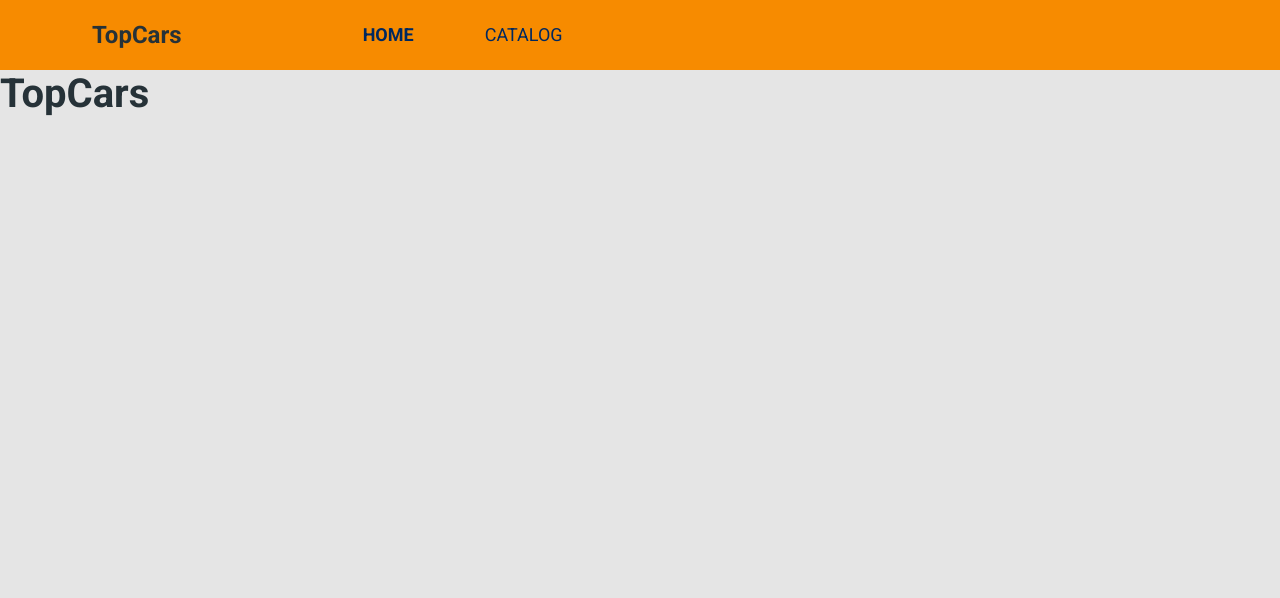
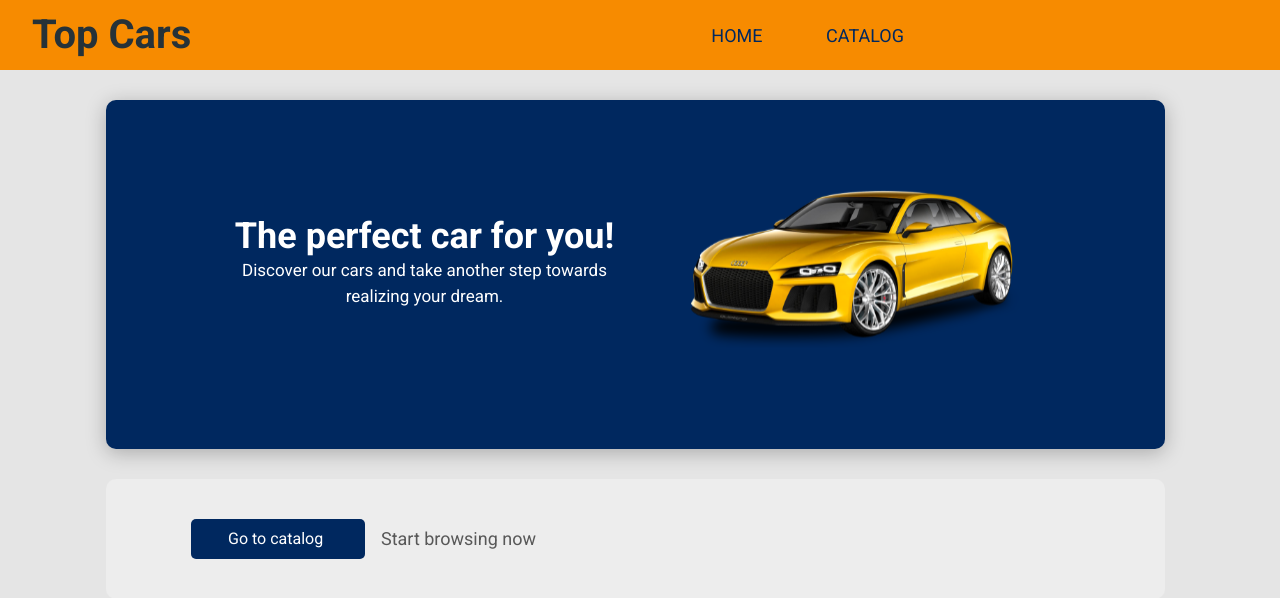
Before and after one commit to Tssa301/topcars, a React (Create React App) app: page / in a window 1280 px wide. Shown: the top 598 px of the page. Built offline with nearby package versions, Linux system fonts and the light colour scheme.

Commit message:
Home styling

```diff
--- a/src/App.tsx
+++ b/src/App.tsx
@@ -1,12 +1,11 @@
 import './assets/styles/custom.scss';
 import './App.css';
-import NavBar from 'components/Navbar/navbar';
+import Home from 'pages/Home/home';
 
 const App = () => {
   return (
     <>
-    <NavBar/>
-    <h1>TopCars</h1>
+    <Home/>
     </>
   );
 };
--- a/src/assets/styles/custom.scss
+++ b/src/assets/styles/custom.scss
@@ -2,7 +2,7 @@ $theme-colors: (
 'primary': #F78B00,
 );
 
-$body-bg: #e5e5e5;
+$body-bg: #E5E5E5;
 $body-color: #263238;
 
 @import '~bootstrap/scss/bootstrap.scss';
--- /dev/null
+++ b/src/components/Button/buttonhome.tsx
@@ -0,0 +1,12 @@
+import './styles.css';
+
+const ButtonHome = () => {
+
+    return(
+        <button className="btn btn-home">
+            <p>Go to catalog</p>
+        </button>
+    );
+}
+
+export default ButtonHome;
--- /dev/null
+++ b/src/components/Button/styles.css
@@ -0,0 +1,27 @@
+.btn-home {
+  height: 45px;
+  padding: 12px 36px;
+  margin: 28px 60px 9px;
+  background-color: #00285f;
+  border-radius: 5px;
+}
+
+.btn-home p {
+  color: #fff;
+}
+
+@media (min-width: 576px) {
+  .btn-home {
+    width: 174px;
+    height: 40px;
+    display: flex;
+    align-items: center;
+    text-align: center;
+    padding: 12px 36px;
+    margin: 40px 16px 40px 85px;
+  }
+
+  .btn-home p {
+    text-align: center;
+  }
+}
--- a/src/components/Navbar/navbar.tsx
+++ b/src/components/Navbar/navbar.tsx
@@ -6,7 +6,7 @@ const NavBar = () => {
     <nav className="navbar navbar-expand-md navbar-dark bg-primary main-nav">
       <div className="container-fluid">
         <a href="link nav-logo-text">
-          <h4>TopCars</h4>
+          <h1>Top Cars</h1>
         </a>
         <button
           className="navbar-toggler"
--- a/src/components/Navbar/styles.css
+++ b/src/components/Navbar/styles.css
@@ -1,24 +1,46 @@
 .main-nav {
-    padding-left: 80px;
-    min-height: 70px;
+  padding: 0px 20px 0px 20px;
+  min-height: 70px;
+  background-color: #f78b00;
 }
 
-.nav-logo-text, .nav-logo-text:hover {
-    color: #00285F;
+.nav-logo-text,
+.nav-logo-text:hover {
+  color: #00285f;
+}
+
+.nav-logo-text {
+  border: 0;
+}
+
+.navbar-toggler-icon {
+  border-radius: 5px;
+}
+
+.navbar-toggler {
+  margin-top: 10px;
+}
+
+.navbar-toggler:focus {
+  box-shadow: 0 0 0 0rem;
+}
+
+#topcars-navbar {
+  justify-content: center;
 }
 
 .main-menu {
-    display: flex;
-    justify-content: space-between;
-    font-size: 18px;
-    width: 200px;
+  display: flex;
+  justify-content: space-evenly;
+  font-size: 24px;
+  width: 320px;
+}
+
+.main-menu li {
+  font-size: 18px;
+  font-weight: 400;
 }
 
 .main-menu a, a:hover {
-    color: #00285F;
+  color: #00285f;
 }
-
-.main-menu a.active {
-    color: #00285F;
-    font-weight: bold;
-}
--- /dev/null
+++ b/src/pages/Home/home.tsx
@@ -0,0 +1,34 @@
+import { ReactComponent as CarHeader } from 'assets/images/car-header.svg';
+import ButtonHome from 'components/Button/buttonhome';
+import NavBar from 'components/Navbar/navbar';
+import './styles.css';
+
+const Home = () => {
+  return (
+    <>
+      <NavBar />
+      <div className="home-container">
+        <div className="home-card">
+          <div className="home-content-container">
+            <h1>The perfect car for you!</h1>
+            <p>
+              Discover our cars and take another step towards realizing your dream.
+            </p>
+          </div>
+          <div className="home-image-container">
+          <CarHeader />
+          </div>
+        </div>
+        <div className="home-button-container">
+          <ButtonHome />
+          <div className="button-content-container">
+              <p>Start browsing now</p>
+          </div>
+
+        </div>
+      </div>
+    </>
+  );
+};
+
+export default Home;
--- /dev/null
+++ b/src/pages/Home/styles.css
@@ -0,0 +1,155 @@
+.home-container {
+  padding: 20px 10px 0px 10px;
+  font-size: 22px;
+  text-align: center;
+}
+
+.home-card {
+  display: flex;
+  flex-direction: column-reverse;
+  background: #00285f;
+  box-shadow: 0px 4px 20px rgba(0, 0, 0, 0.25);
+  border-radius: 10px;
+}
+
+.home-content-container {
+  display: flex;
+  flex-direction: column;
+  align-items: center;
+  padding: 0px 22px 50px 22px;
+}
+
+.home-content-container h1 {
+  color: #fff;
+  width: 255px;
+  font-size: 1em;
+  margin-bottom: 10px;
+}
+
+.home-content-container p {
+  color: #fff;
+  width: 255px;
+  font-size: 0.6em;
+}
+
+.home-image-container {
+  padding: 62px 28px 35px 28px;
+}
+
+.home-image-container svg {
+  width: 100%;
+  height: auto;
+}
+
+.home-button-container {
+  display: flex;
+  flex-direction: column;
+  align-items: center;
+  background: #ededed;
+  border-radius: 10px;
+}
+
+.button-content-container {
+  color: #585858;
+  font-size: 18px;
+}
+
+@media (min-width: 576px) {
+  .home-container {
+    padding: 30px 20px 100px 20px;
+    font-size: 36px;
+  }
+
+  .home-card {
+    margin-bottom: 30px;
+  }
+
+  .home-content-container {
+    margin: 0px 30px 35px 30px;
+  }
+
+  .home-content-container h1 {
+    width: 536px;
+    margin-bottom: 0px;
+  }
+
+  .home-content-container p {
+    width: 536px;
+    font-size: 17px;
+    margin: 0px 55px 40px 55px;
+    padding: 0px 70px;
+  }
+
+  .home-image-container {
+    padding: 22px 100px 20px 100px;
+  }
+
+  .home-image-container svg {
+    width: 335px;
+  }
+
+  .home-button-container {
+    flex-direction: row;
+    align-content: space-between;
+  }
+
+  .home-button-container p {
+    margin-top: 15px;
+  }
+
+  .button-content-container {
+    text-align: center;
+    display: flex;
+    align-items: center;
+  }
+}
+
+@media (min-width: 768px) {
+  .home-image-container {
+    padding-top: 80px;
+  }
+
+  .home-content-container {
+    padding-bottom: 15px;
+  }
+}
+
+@media (min-width: 992px) {
+  .home-image-container {
+    padding-top: 85px;
+  }
+
+  .home-image-container svg {
+    width: 455px;
+  }
+
+  .home-content-container {
+    padding-bottom: 20px;
+  }
+}
+
+@media (min-width: 1200px) {
+  .home-container {
+    padding: 30px 115px 100px 106px;
+  }
+
+  .home-card {
+    flex-direction: row;
+    justify-content: space-around;
+    margin-bottom: 30px;
+  }
+
+  .home-content-container {
+    margin: 115px 30px 100px -20px;
+    padding: 0px 16px 0px 0px;
+  }
+
+  .home-image-container {
+    padding: 65px 130px 0px 0px;
+  }
+
+  .home-image-container svg {
+    width: 335px;
+    margin-left: -140px;
+  }
+}
```
Also changed, not shown: src/components/Button/buttoncatalog.tsx (added, +11 -0 lines), src/assets/images/car-card.svg (added), src/assets/images/car-header.svg (added).
